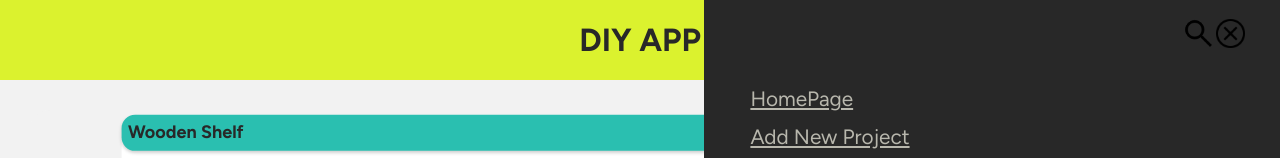
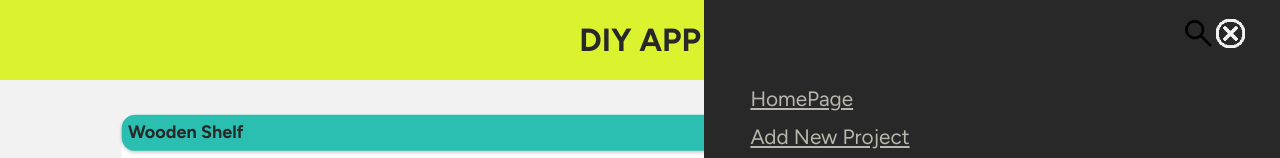
Before and after one commit to jana-scheidemann/DIY-App, a Next.js app: page / in a window 1280 px wide. Both pictures are taken after a click on the element 1230 px from the left and 35 px from the top of the page. Shown: the top 158 px of the page. Built offline with nearby package versions, Linux system fonts and the light colour scheme.

Commit message:
add new icons

```diff
--- a/components/FavoriteButton.js
+++ b/components/FavoriteButton.js
@@ -12,9 +12,19 @@ export default function FavoriteButton({ onToggleFavorite, id, isFavorite }) {
   return (
     <StyledFavButton type="button" onClick={() => handleToggle(id)}>
       {favorite ? (
-        <Image src={"/icons/heart_filled.png"} width={30}  height={30} alt= {"heart icon"}/>
+        <Image
+          src={"/icons/heart_red.png"}
+          width={30}
+          height={30}
+          alt={"heart icon"}
+        />
       ) : (
-        <Image src={"/icons/heart_empty.png"} width={30}  height={30} alt= {"heart icon"}/>
+        <Image
+          src={"/icons/heart_empty.png"}
+          width={30}
+          height={30}
+          alt={"heart icon"}
+        />
       )}
     </StyledFavButton>
   );
--- a/components/Navigation.js
+++ b/components/Navigation.js
@@ -69,7 +69,7 @@ export default function Navigation({
         <StyledNavigationMenuBar>
           <StyledNavigationMenu onClick={toggleNavigation}>
             <Image
-              src={"/icons/cancel.png"}
+              src={"/icons/cancel_light.png"}
               width={35}
               height={35}
               alt={"cancel icon"}
```
Also changed, not shown: public/icons/cancel_light.png (added), public/icons/heart_red.png (added).
